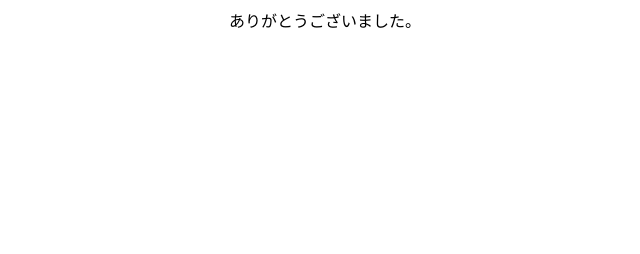
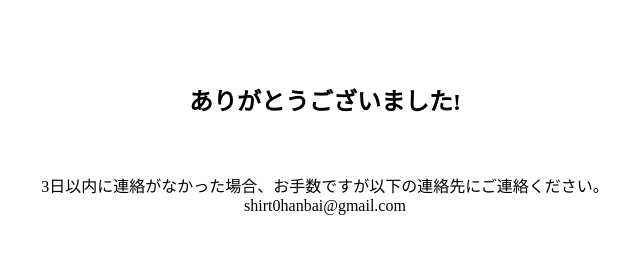
Before and after one commit to Ayaka-M-tech/practice1.github.io, a plain HTML site: page Thank_you.html in a window 1280 px wide. Shown: the whole page, without its empty margins (315-955 px from the left). Drawn offline with Linux system fonts and the light colour scheme.

Commit message:
Update Thank_you.html

```diff
--- a/Thank_you.html
+++ b/Thank_you.html
@@ -9,6 +9,12 @@
 </head>
 
 <body>
-ありがとうございました。
+	<br /><br /><br />
+<H2>ありがとうございました!</H2>
+	<br /><br />
+3日以内に連絡がなかった場合、お手数ですが以下の連絡先にご連絡ください。
+<br />
+shirt0hanbai@gmail.com
+
 </body>
 </html>
```
